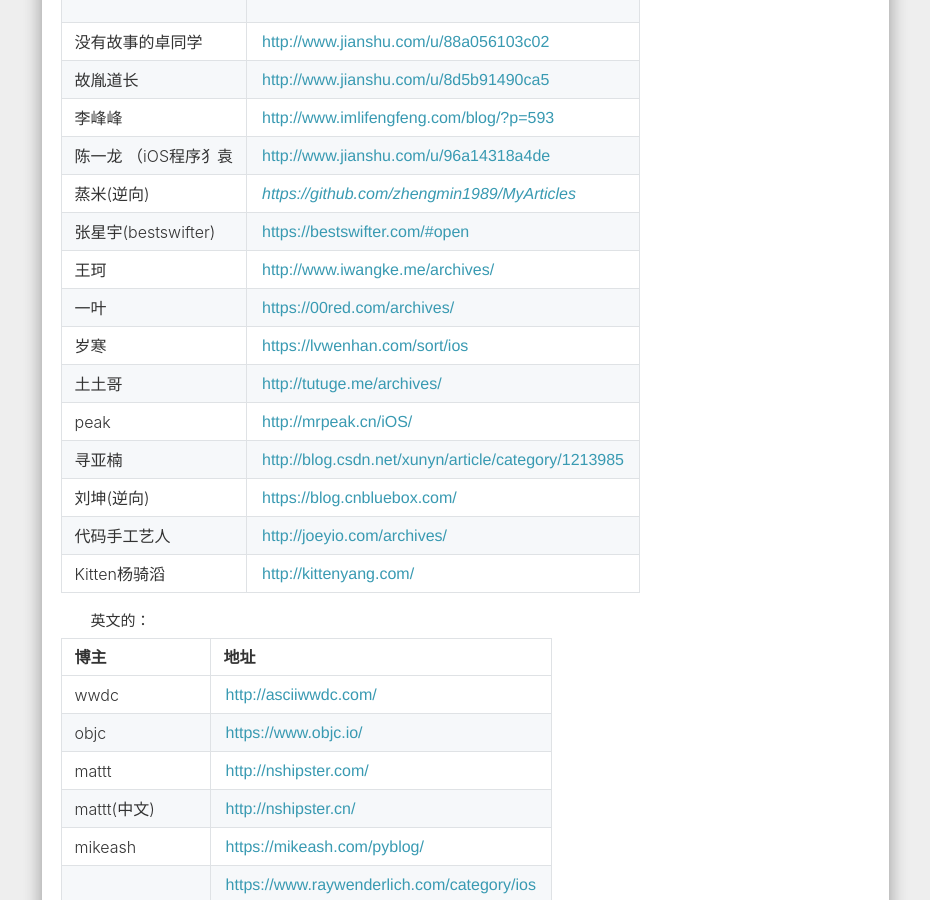
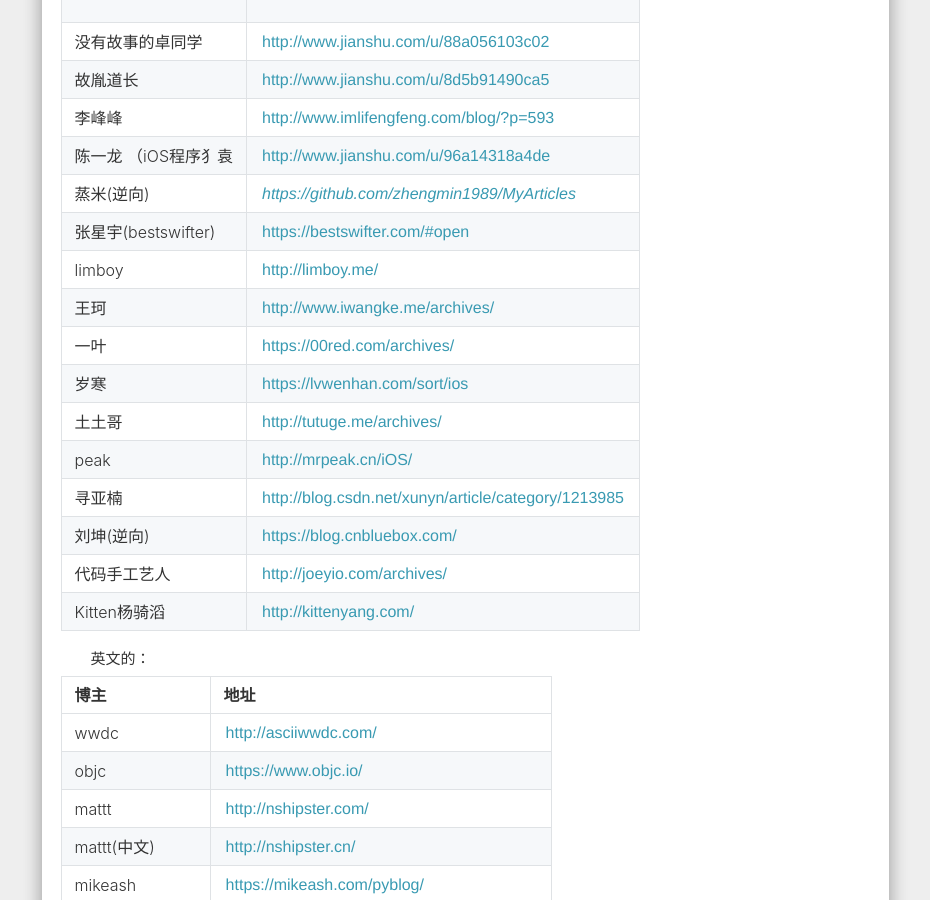
Before and after one commit to mikezone/mikezone.github.io, a Jekyll site: the page built from _posts/2017-06-26-推荐一些iOS博客.md, in a window 1280 px wide and 900 px high, scrolled down 1025 px. Shown: the whole window, without its empty margins (321-1251 px from the left). Built offline with Jekyll 4.4.1, drawn with Linux system fonts in a browser that asks for light colours; nearby versions of some CDN libraries; comment, search, counter and statistics services are not loaded.

Commit message:
no message

```diff
--- a/_posts/2017-06-26-推荐一些iOS博客.md
+++ b/_posts/2017-06-26-推荐一些iOS博客.md
@@ -37,6 +37,7 @@
 | 陈一龙 （iOS程序犭袁 | [http://www.jianshu.com/u/96a14318a4de](http://www.jianshu.com/u/96a14318a4de) |
 | 蒸米(逆向) | *[https://github.com/zhengmin1989/MyArticles](https://github.com/zhengmin1989/MyArticles)* |
 | 张星宇(bestswifter) | [https://bestswifter.com/#open](https://bestswifter.com/#open) |
+| limboy | [http://limboy.me/](http://limboy.me/) |
 | 王珂 | [http://www.iwangke.me/archives/](http://www.iwangke.me/archives/) |
 | 一叶 | [https://00red.com/archives/](https://00red.com/archives/) |
 | 岁寒 | [https://lvwenhan.com/sort/ios](https://lvwenhan.com/sort/ios) |
```
